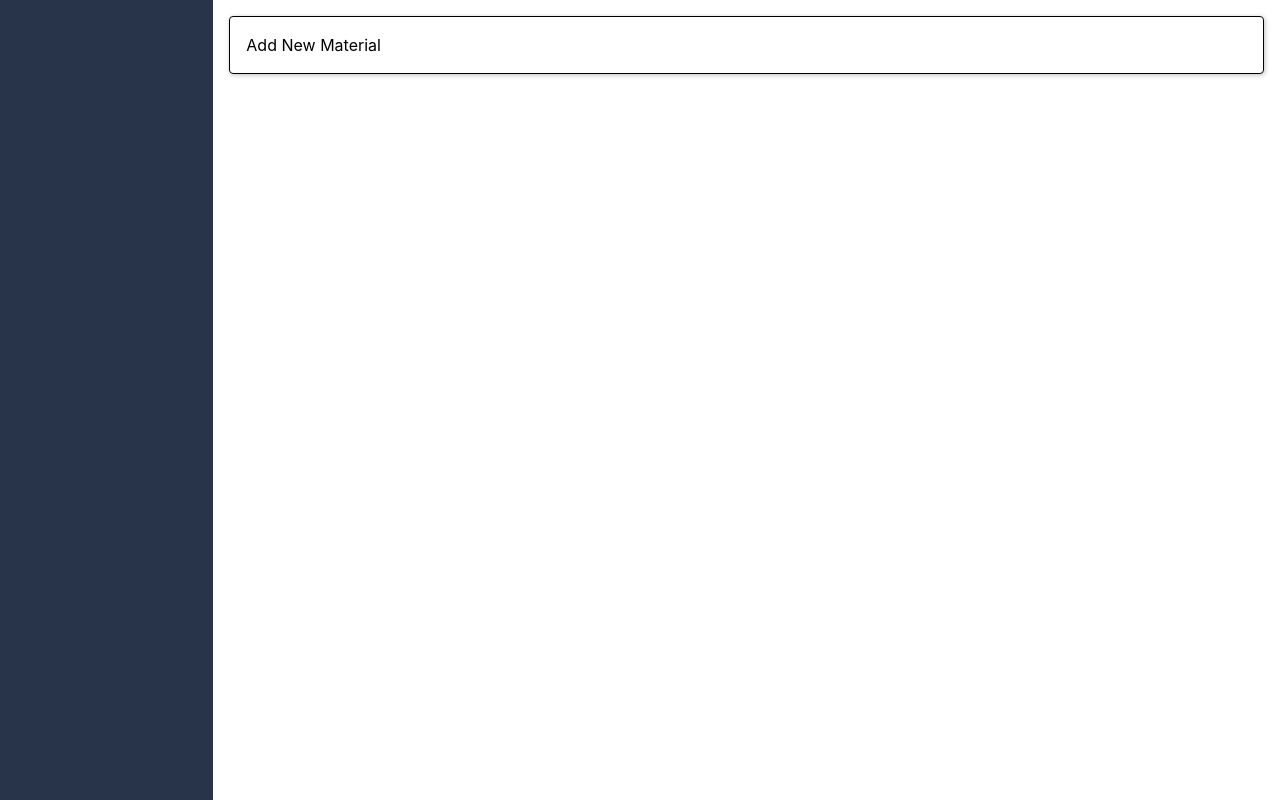
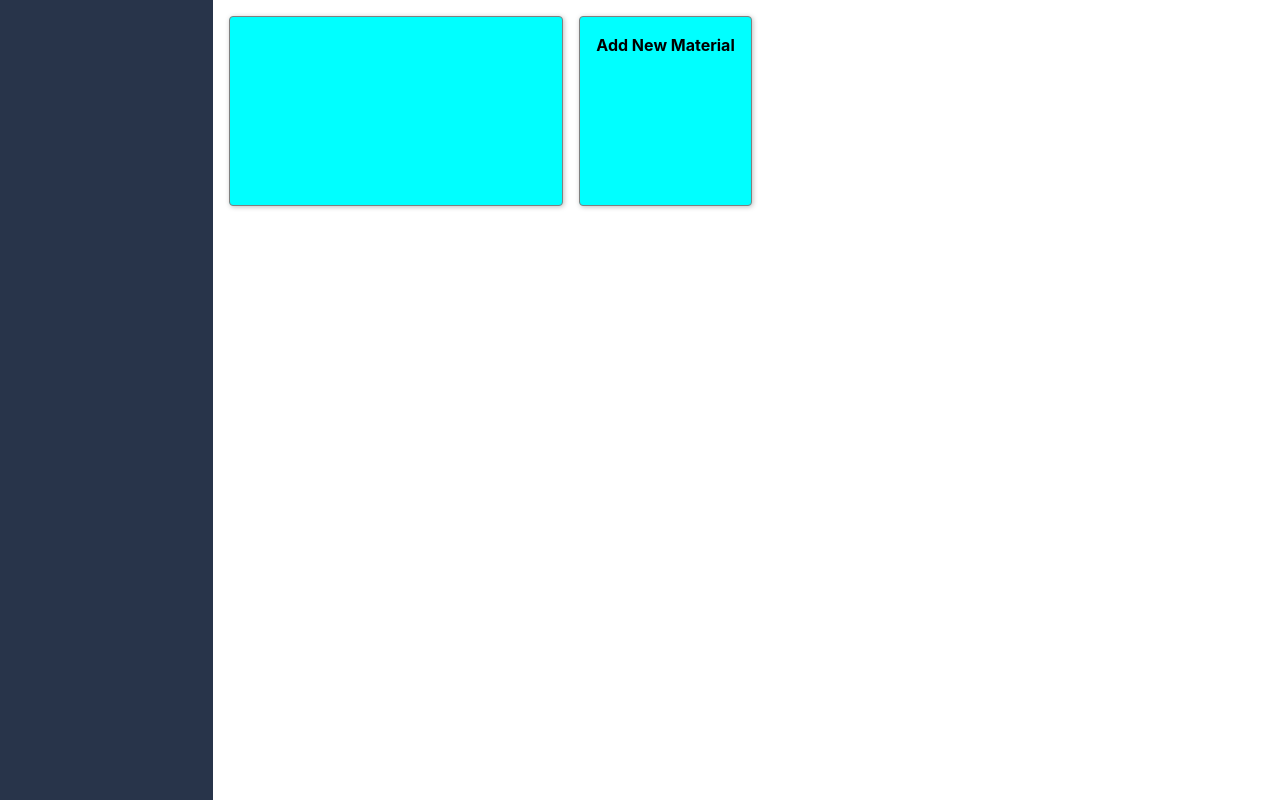
Before and after one commit to AnukoolFS1/e-learning-frontend, a React (Vite) app: page /dashboard/study-materials in a window 1280 px wide. Built offline with nearby package versions, Linux system fonts and the light colour scheme.

Commit message:
css left

```diff
--- a/src/App.jsx
+++ b/src/App.jsx
@@ -10,6 +10,7 @@ import Students from "./components/dashboard/students/Students";
 import Instructor from "./components/dashboard/instructor/Instructor";
 import StudyMaterials from "./components/dashboard/studymaterial/StudyMaterials";
 import NewMaterial from "./components/dashboard/studymaterial/NewMaterial";
+import ViewMaterial from "./components/dashboard/studymaterial/ViewMaterial";
 
 function App() {
 
@@ -27,6 +28,7 @@ function App() {
           <Route path="students" element={<Students />} />
           <Route path="instructors" element={<Instructor />} />
           <Route path="study-materials" element={<StudyMaterials />} />
+          <Route path="study-materials/:batchId" element={<ViewMaterial />} />
           <Route path="new-material" element={<NewMaterial />} />
         </Route>
       </Routes>
--- /dev/null
+++ b/src/components/css/Materials.css
@@ -0,0 +1,3 @@
+.fullpreview{
+    height: 100vh;
+}
--- a/src/components/css/batch.css
+++ b/src/components/css/batch.css
@@ -5,8 +5,10 @@
 }
 
 .batchCard{
-    border: 1px solid black;
+    /* width: 30vw; */
+    border: 1px solid grey;
     box-shadow: 1px 1px 5px #00000040;
+    background-color: aqua;
     display: inline-block;
     color: black;
     padding: 1rem;
--- a/src/components/css/dashboard.css
+++ b/src/components/css/dashboard.css
@@ -4,7 +4,7 @@
     position: relative;
 }
 
-.dashboard div {
+.dashboard > div {
     flex: 4;
 }
 
@@ -12,3 +12,9 @@
     overflow-y: scroll;
     height: 100vh;
 }
+
+.AddCard{
+    font-weight: 700;
+    display: grid;
+    place-items: center;
+}
--- a/src/components/dashboard/AddCard.jsx
+++ b/src/components/dashboard/AddCard.jsx
@@ -6,7 +6,7 @@ const AddCard = ({tab, navigation}) => {
     const navigate = useNavigate()
 
     return (
-        <div className="batchCard" onClick={() => navigate(navigation)} style={{display:statement?"block":"none", width:"10vw"}}>
+        <div className="batchCard AddCard" onClick={() => navigate(navigation)}>
             Add New {tab}
         </div>
     )
--- a/src/components/dashboard/Dashboards.jsx
+++ b/src/components/dashboard/Dashboards.jsx
@@ -8,6 +8,7 @@ import { addInstructor } from "../../redux/instructors";
 import { addUser } from "../../redux/userSlice";
 import { addStudents } from "../../redux/studentSlice";
 import { useDispatch } from "react-redux";
+import { addMaterials } from "../../redux/materialsSlice";
 
 const Dashboard = () => {
     const navigate = useNavigate()
@@ -25,6 +26,7 @@ const Dashboard = () => {
             dispatch(addBatches(data.batches));
             dispatch(addCourses(data.courses));
             dispatch(addStudents(data.students));
+            dispatch(addMaterials(data.studyMaterials))
             dispatch(addInstructor(data.instructors));
         }
         fetchData()
--- a/src/components/dashboard/studymaterial/Material.jsx
+++ b/src/components/dashboard/studymaterial/Material.jsx
@@ -2,19 +2,24 @@ import { useNavigate } from "react-router-dom";
 import { useDispatch } from "react-redux";
 import { updateMaterailDetails } from "../../../redux/materialsSlice";
 
-const Material = ({material, name, course, instructor}) => {
+const Material = ({ material, name, path, publicid, id }) => {
     const dispatch = useDispatch();
     const navigate = useNavigate()
     const open = (material) => {
         dispatch(updateMaterailDetails(material))
-        navigate(`/dashboard/material/${material._id}`)
+        navigate(`/dashboard/study-materials/${material._id}`)
     }
+
 
     return (
         <div className="batchCard" onClick={() => open(material)}>
             <h4>{name}</h4>
-            <h2>{course}</h2>
-            <h3>by {instructor}</h3>
+            <h2>{publicid}</h2>
+            <iframe className="iframe" src={path}
+                style={{
+                    pointerEvents: 'none',
+                }}
+                frameborder="0"></iframe>
         </div>
     )
 }
--- a/src/components/dashboard/studymaterial/NewMaterial.jsx
+++ b/src/components/dashboard/studymaterial/NewMaterial.jsx
@@ -1,26 +1,55 @@
 import { useState } from "react"
 import Input from "../../forms/Input"
+import { useSelector } from "react-redux"
 
 const NewMaterial = () => {
-    const [file, setFile] = useState(null)
-    const handleInput = (e) => {
-        setFormState(e.target.file[0])
+    const batches = useSelector(state => state.batches.batches)
+    const [file, setFile] = useState(null);
+    const [name, setName] = useState("");
+    const [batch, setBatch] = useState('')
+    const handlefile = (e) => {
+        setFile(e.target.files[0])
     }
 
-    const onSubmit = async () => {
+    const handleInput = (e) => {
+        setName(e.target.value)
+    }
+    const handleBatch = (e) => {
+        setBatch(e.target.value)
+    }
+
+    const onSubmit = async (e) => {
+        e.preventDefault()
         const formdata = new FormData()
-        formdata.append('file', file)
+        formdata.append('file', file);
+        formdata.append('name', name);
+        formdata.append('batch', batch);
 
-        const response = await fetch("", {
+        const response = await fetch("http://localhost:4000/batch/addfile", {
             method: "POST",
             body: formdata
         })
+
+        const data = await response.json();
+        console.log(data)
     }
 
     return (
         <form>
-            <Input title={"Upload File"} name="file" handleInput={handleInput} type={"file"} />
-            <button>Upload</button>
+            <Input title={"Name"} name="file" handleInput={handleInput} type={"text"} />
+            <div>
+                <label htmlFor="Batch">Batch</label>
+                <select name="batch" id="Batch" onChange={handleBatch}>
+                <option>--select--</option>
+                    {
+                        batches?.map(e => {
+                            return (<option key={e._id} value={e._id}>{e.name}</option>)
+                        })
+                    }
+                </select>
+            </div>
+            <Input title={"Upload File"} name="file" handleInput={handlefile} type={"file"} />
+            <button onClick={onSubmit}>Upload</button>
         </form>
     )
 }
--- a/src/components/dashboard/studymaterial/StudyMaterials.jsx
+++ b/src/components/dashboard/studymaterial/StudyMaterials.jsx
@@ -1,19 +1,19 @@
 import Material from "./Material";
-import "../../css/batch.css"
+import "../../css/batch.css";
+import "../../css/Materials.css"
 import AddCard from "../AddCard";
 import { useSelector } from "react-redux";
 
 
 const StudyMaterials = () => {
-    const Materails = useSelector(state => state.materials.materials)
-
+    const Materials = useSelector(state => state.materials.materials)
 
     return (
         <div className="batch">
             {
-                Materails.length>0? <Material /> :
-                Materails?.map(e => {
-                    return (<Material material={e} name={e.name} path={e.path} course={e.course.name} key={e._id} />)
+                Materials.length===0? <Material /> :
+                Materials?.map(e => {
+                    return (<Material material={e} id={e._id} name={e.name} path={e.path} key={e._id} />)
                 })
             }
             <AddCard tab={"Material"} navigation={"/dashboard/new-material"} />
--- /dev/null
+++ b/src/components/dashboard/studymaterial/ViewMaterial.jsx
@@ -0,0 +1,14 @@
+import { useSelector } from "react-redux"
+
+const ViewMaterial = () => {
+    const Material = useSelector(state => state.materials.materialsDetails)
+
+
+    return (
+        <div>
+            <iframe className="fullpreview" src={Material.path} frameborder="0" style={{width:"100%"}}></iframe>
+        </div>
+    )
+}
+
+export default ViewMaterial
```
Also changed, not shown: src/components/dashboard/Header.jsx (deleted, +0 -8 lines), src/components/css/header.css (deleted).
